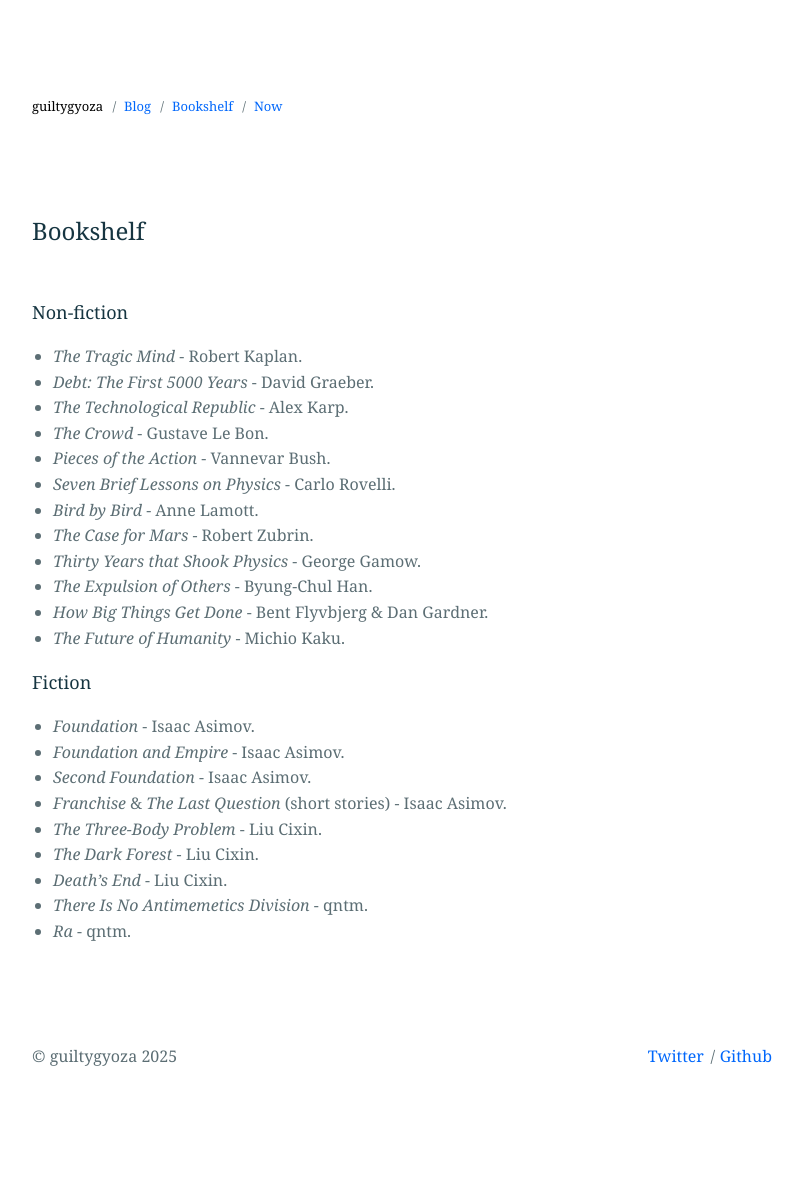
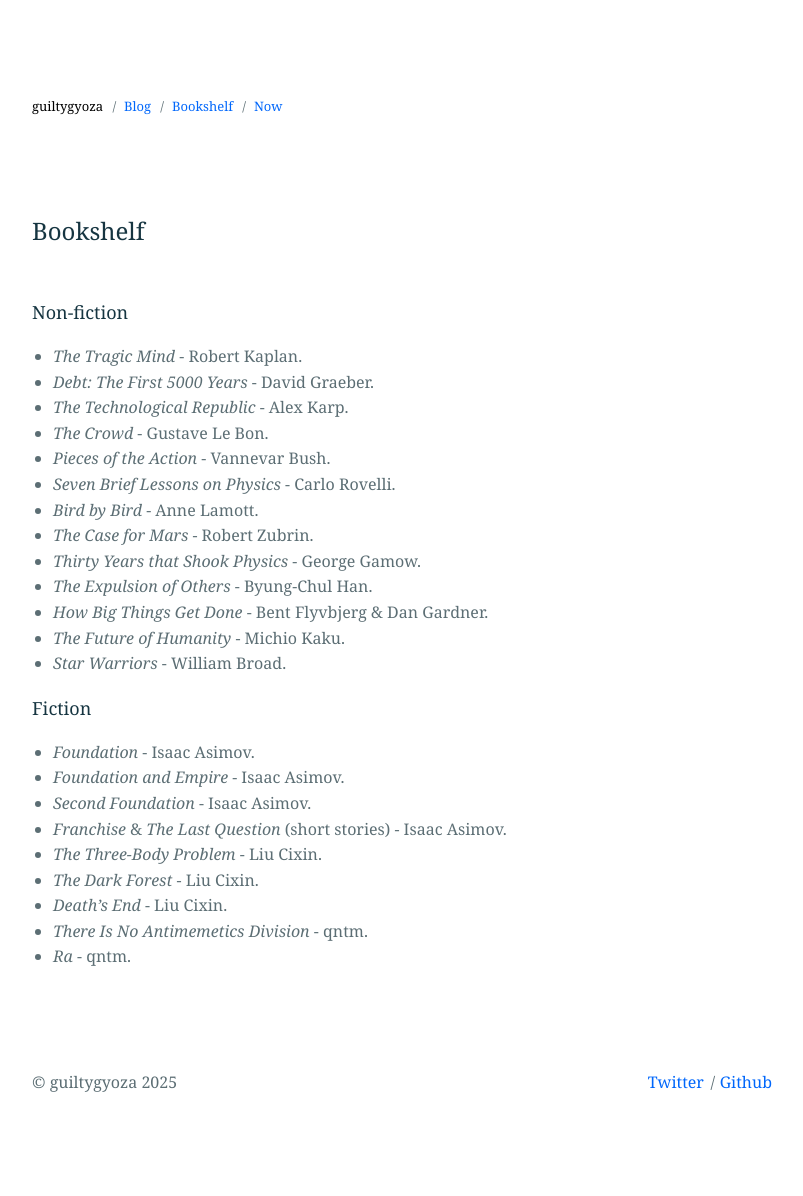
Before and after one commit to guiltygyoza/blog, a Jekyll site: the page built from _pages/bookshelf.markdown, in a window 1280 px wide. Shown: the whole page, without its empty margins (238-1041 px from the left). Built offline with Jekyll 4.4.1, drawn with Linux system fonts in a browser that asks for light colours; before the commit the page ends 1170 px from its top, so only the background shows below that.

Commit message:
add book

```diff
--- a/_pages/bookshelf.markdown
+++ b/_pages/bookshelf.markdown
@@ -17,6 +17,7 @@
 - *The Expulsion of Others* - Byung-Chul Han.
 - *How Big Things Get Done* - Bent Flyvbjerg & Dan Gardner.
 - *The Future of Humanity* - Michio Kaku.
+- *Star Warriors* - William Broad.
 
 ### Fiction
 - *Foundation* - Isaac Asimov.
```
